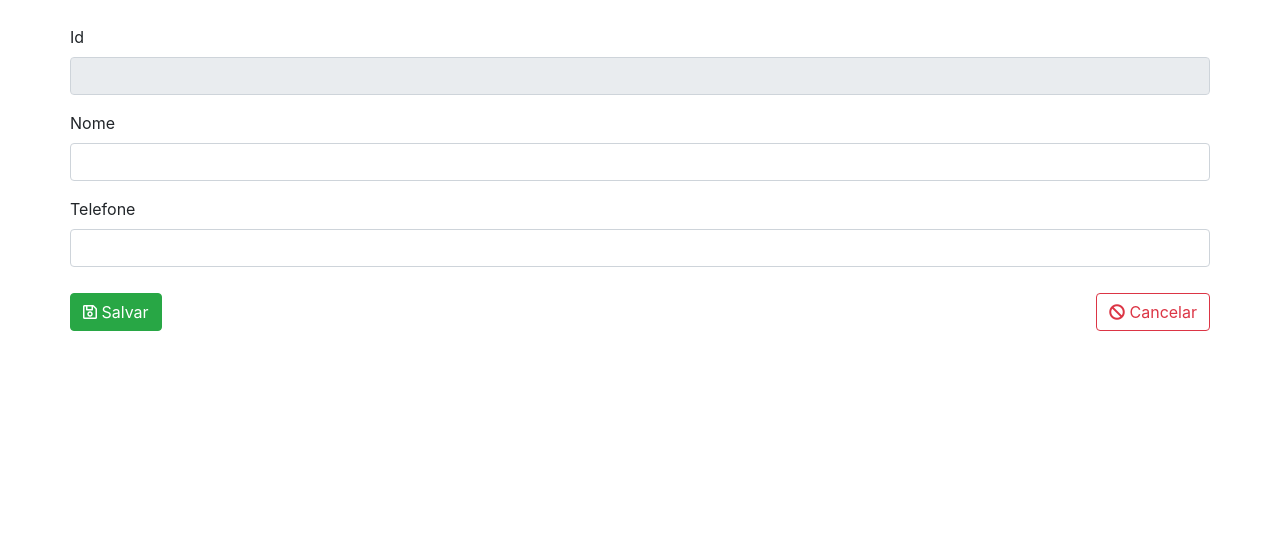
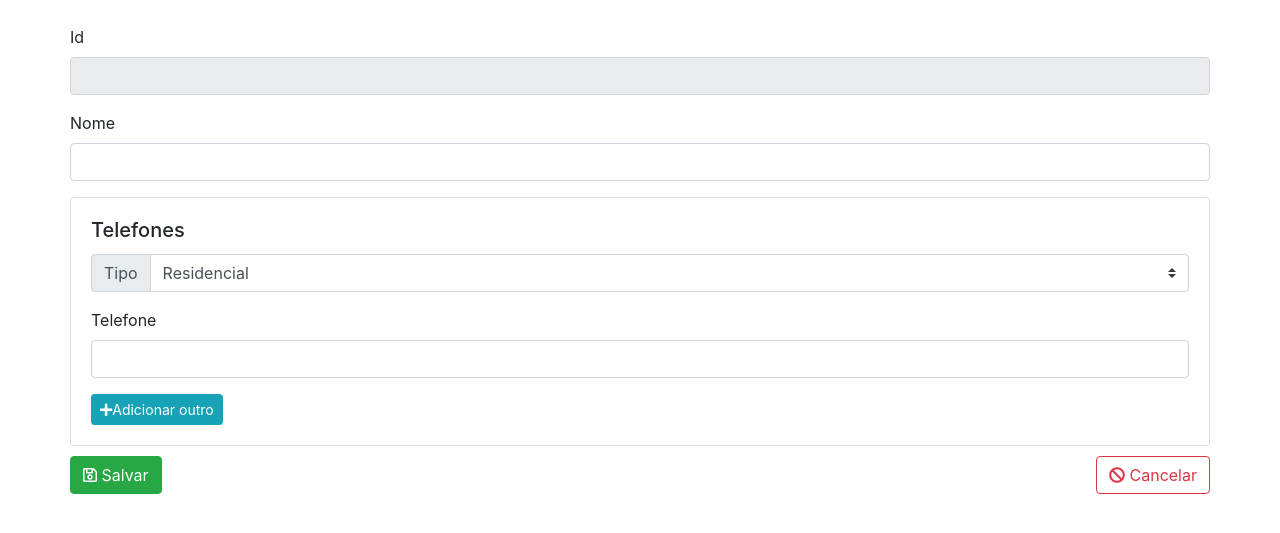
Before and after one commit to thaisdev/agendatelefonica, a CodeIgniter app: page /codeigniter/index.php/contatos/adicionar in a window 1280 px wide. Shown: the part 158-691 px from the top of the page. Run offline with CodeIgniter, Linux system fonts and the light colour scheme; some libraries are stand-ins or nearby versions.

Commit message:
Alterações para adicionar vários telefones

```diff
--- a/application/views/contatos/form.php
+++ b/application/views/contatos/form.php
@@ -24,10 +24,27 @@
         <input class="form-control" type="text" name="nome" id="nome">
         <?php echo form_error('nome'); ?>
     </div>
-    <div class="form-group">
-        <label for="telefone">Telefone</label>
-        <input class="form-control" type="text" name="telefone" id="telefone">
-        <?php echo form_error('telefone'); ?>
+    <div class="card">
+        <div class="card-body">
+            <h5 class="card-title">Telefones</h5>
+            <div class="input-group mb-3">
+                <div class="input-group-prepend">
+                    <label class="input-group-text" for="inputGroupSelect01">Tipo</label>
+                </div>
+                <select class="custom-select" id="tipo" name="tipo">
+                    <option value="R">Residencial</option>
+                    <option value="C">Celular</option>
+                </select>
+            </div>
+            <div class="form-group">
+                <label for="telefone">Telefone</label>
+                <input class="form-control" type="text" name="telefone" id="telefone">
+                <?php echo form_error('telefone'); ?>
+            </div>
+            <button type="button" class="btn btn-sm btn-info">
+                <i class="fas fa-plus"></i>Adicionar outro
+            </button>
+        </div>
     </div>
     <div class="btns-footer-form">
         <button class="btn btn-success" type="submit">
```
